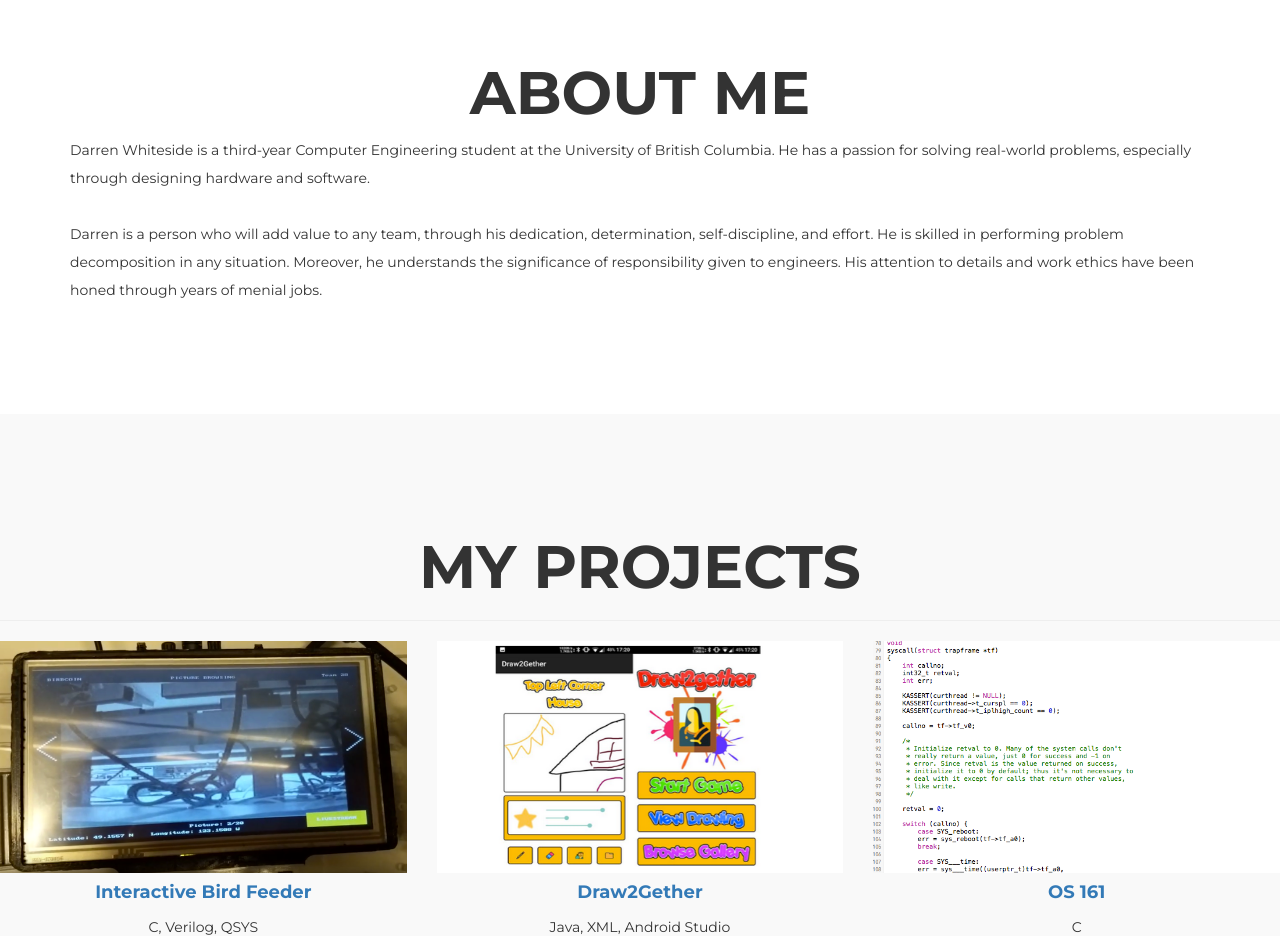
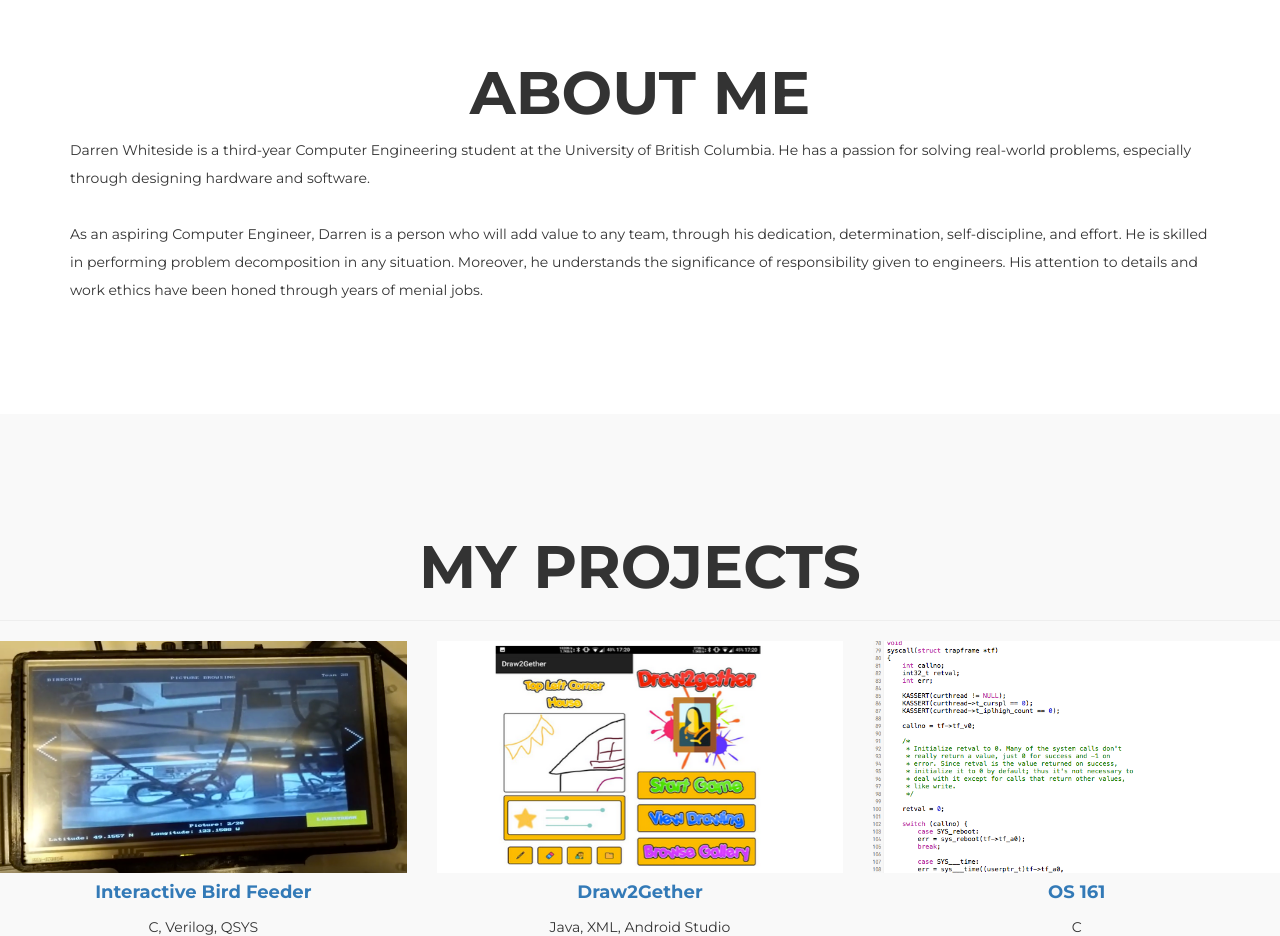
Before and after one commit to darren-whiteside/darren-whiteside.github.io, a plain HTML site: page index.html in a window 1280 px wide. Shown: the part 860-1796 px from the top of the page. Drawn offline with Linux system fonts and the light colour scheme.

Commit message:
done for tongiht, stub about me

```diff
--- a/index.html
+++ b/index.html
@@ -75,7 +75,7 @@ http://www.templatemo.com/tm-472-blaster
             <img src="images/about-img.png" class="img-responsive" alt="about img">
             </div> -->
             <div class="col-md-12 col-sm-12 wow fadeInUp" data-wow-delay="0.6s">
-            <p>Darren Whiteside is a third-year Computer Engineering student at the University of British Columbia. He has a passion for solving real-world problems, especially through designing hardware and software. <br><br>Darren is a person who will add value to any team, through his dedication, determination, self-discipline, and effort. He is skilled in performing problem decomposition in any situation. Moreover, he understands the significance of responsibility given to engineers. His attention to details and work ethics have been honed through years of menial jobs. </p>
+            <p>Darren Whiteside is a third-year Computer Engineering student at the University of British Columbia. He has a passion for solving real-world problems, especially through designing hardware and software. <br><br>As an aspiring Computer Engineer, Darren is a person who will add value to any team, through his dedication, determination, self-discipline, and effort. He is skilled in performing problem decomposition in any situation. Moreover, he understands the significance of responsibility given to engineers. His attention to details and work ethics have been honed through years of menial jobs. </p>
             </div>
 
 		</div>
```
